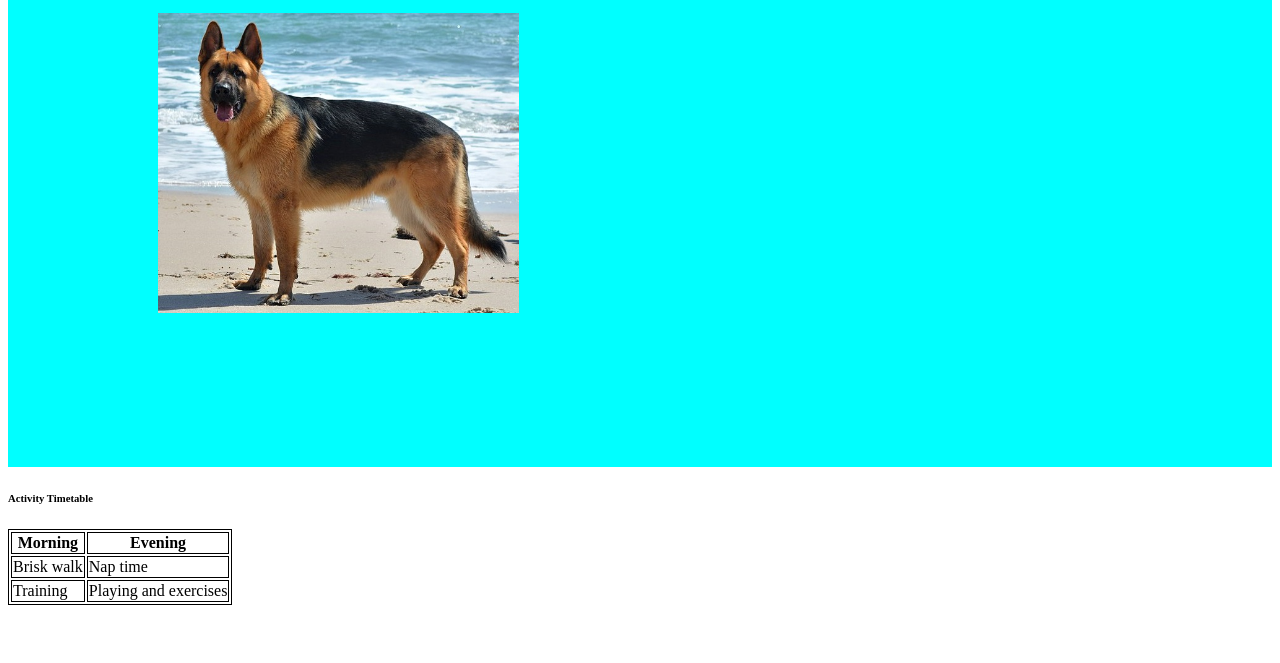
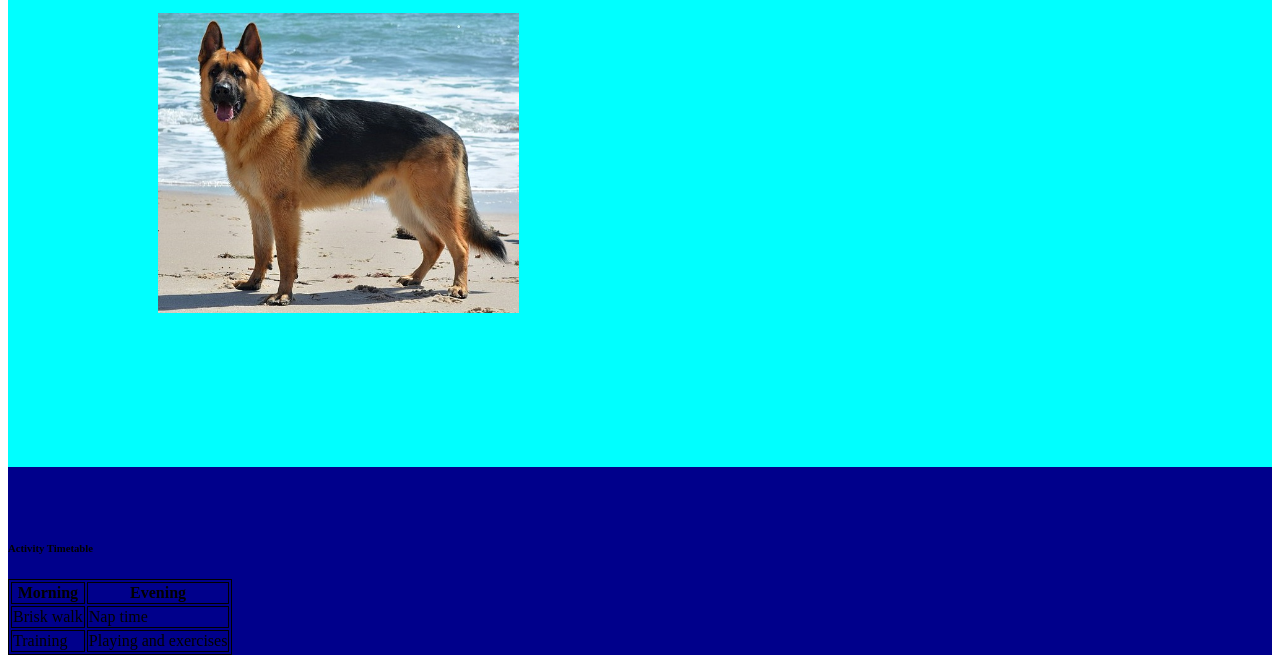
Before and after one commit to EsauKip/my-dog-pet-, a plain HTML site: page index.html in a window 1280 px wide. Shown: the part 583-1246 px from the top of the page. Before the commit the page ends 1196 px from the top, so only its background shows below. Drawn offline with Linux system fonts and the light colour scheme.

Commit message:
aded background color

```diff
--- a/index.css
+++ b/index.css
@@ -48,3 +48,7 @@ table, th, td {
   padding: 150px;
   background-color: cyan;
 }
+.sec{
+  background-color: darkblue;
+  padding-top: 50px;
+}
```
